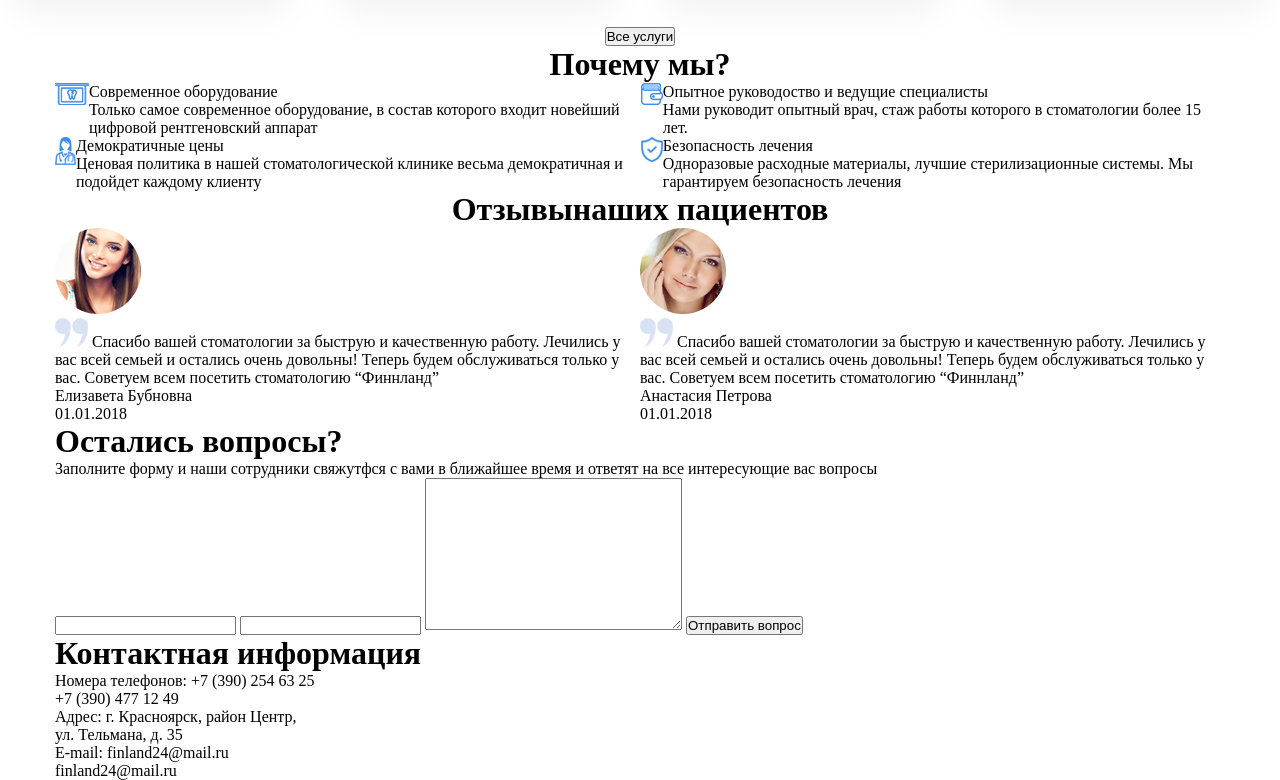
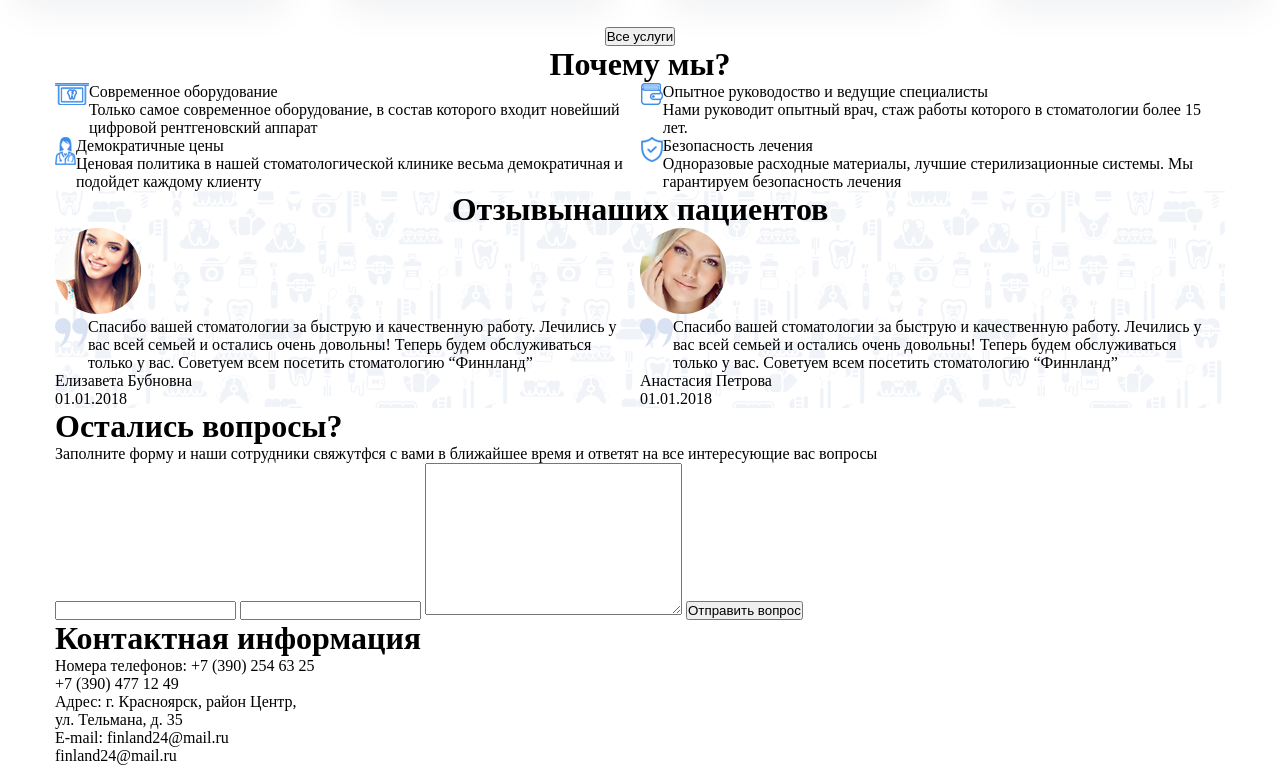
Before and after one commit to Antipenko-Ilya/teeth, a plain HTML site: page index.html in a window 1280 px wide. Shown: the part 1155-1935 px from the top of the page. Drawn offline with Linux system fonts and the light colour scheme.

Commit message:
Рефакторинг

```diff
--- a/css/style.css
+++ b/css/style.css
@@ -77,10 +77,10 @@
 .advantage-content__element {
     display: flex;
 }
-/* .advantage-content__text {
+.advantage-content__text {
     display: flex;
     flex-direction: column;
-} */
+}
 .advantage-content__title {
     display: block;
 }
@@ -90,6 +90,9 @@
 .advantage-col {
     display: flex;
     flex-direction: column;
+}
+.comment-content {
+    background-image: url(../img/comment/comment_bg.png);
 }
 .comments {
     display: flex;
@@ -101,3 +104,6 @@
     display: flex;
     flex-direction: column;
 }
+.comments__text {
+    display: flex;
+}
--- a/index.html
+++ b/index.html
@@ -139,7 +139,9 @@
                                 <img src="img/comment/user-1.png" alt="">
                             </div>
                             <div class="comments__text">
-                                <img class="comment__placeholder" src="img/comment/pics.png" alt="">
+                                <div class="comment-wrap__img">
+                                    <img class="comment__placeholder" src="img/comment/pics.png" alt="">
+                                </div>
                                 <span class="comment-item__text">Спасибо вашей стоматологии за быструю и качественную работу. Лечились у вас всей семьей и остались очень довольны! Теперь будем обслуживаться только у вас. Советуем всем посетить стоматологию “Финнланд”</span>
                             </div>
                             <span class="comment-item__autor">Елизавета Бубновна</span>
@@ -150,7 +152,9 @@
                                 <img src="img/comment/user-2.png" alt="">
                             </div>
                             <div class="comments__text">
-                                <img class="comment__placeholder" src="img/comment/pics.png" alt="">
+                                <div class="comment-wrap__img">
+                                    <img class="comment__placeholder" src="img/comment/pics.png" alt="">
+                                </div>
                                 <span class="comment-item__text">Спасибо вашей стоматологии за быструю и качественную работу. Лечились у вас всей семьей и остались очень довольны! Теперь будем обслуживаться только у вас. Советуем всем посетить стоматологию “Финнланд”</span>
                             </div>
                             <span class="comment-item__autor">Анастасия Петрова</span>
```
